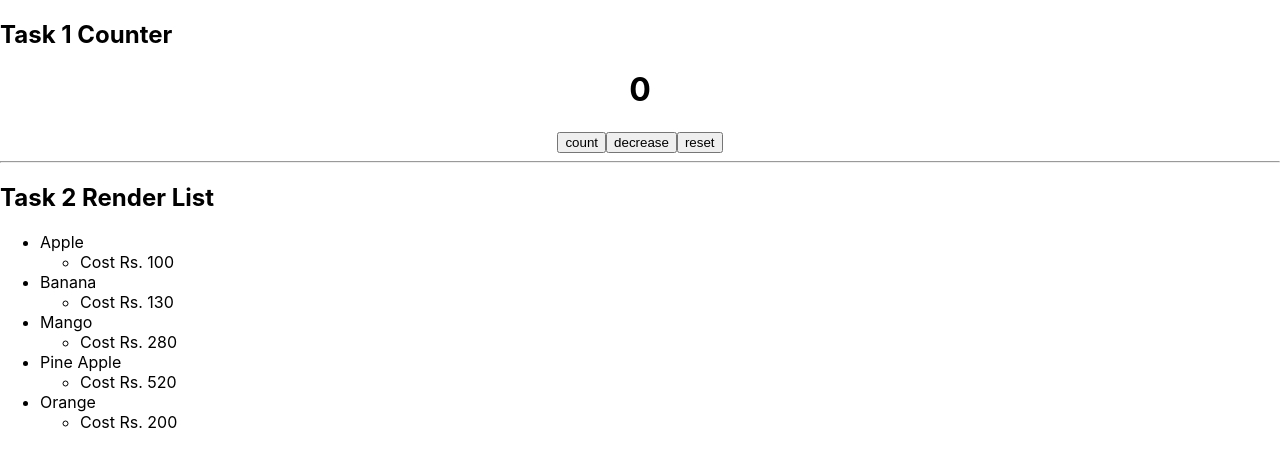
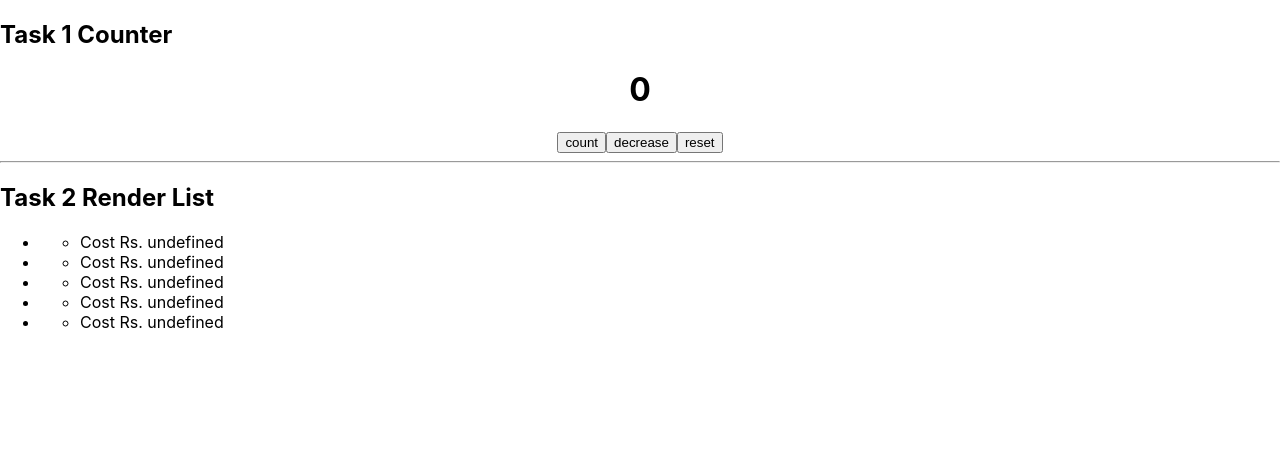
Before and after one commit to ameerparial/Reactjs, a React (Create React App) app: page / in a window 1280 px wide. Shown: the top 466 px of the page. Built offline with nearby package versions, Linux system fonts and the light colour scheme.

Commit message:
Modified List -Stores the object in the list instead of the list inside the list

```diff
--- a/src/App.js
+++ b/src/App.js
@@ -6,7 +6,7 @@ import { useState } from 'react';
 
 function App() {
   const [count, setCount] = useState(0);
-  const list = [['Apple', 100], ['Banana', 130], ['Mango', 280], ['Pine Apple', 520], ['Orange', 200]];
+  const list = [{name:'Apple', price:100}, {name:'Banana', price:130}, {name:'Mango', price:280}, {name:'Pine Apple', price:520}, {name:'Orange', price:200}];
   function increaseValue(){
     if(count<50){
       setCount(count+1);
```
